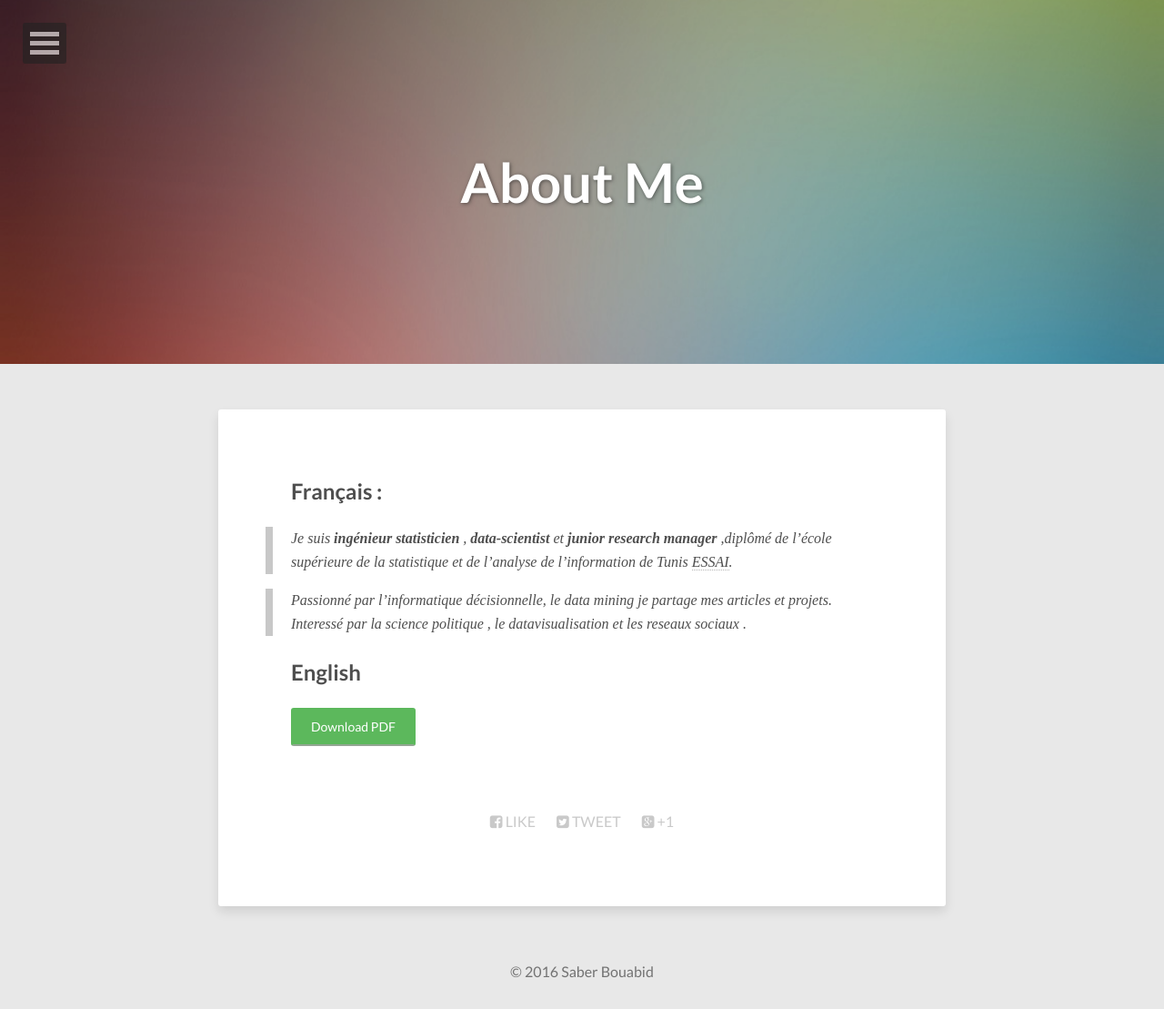
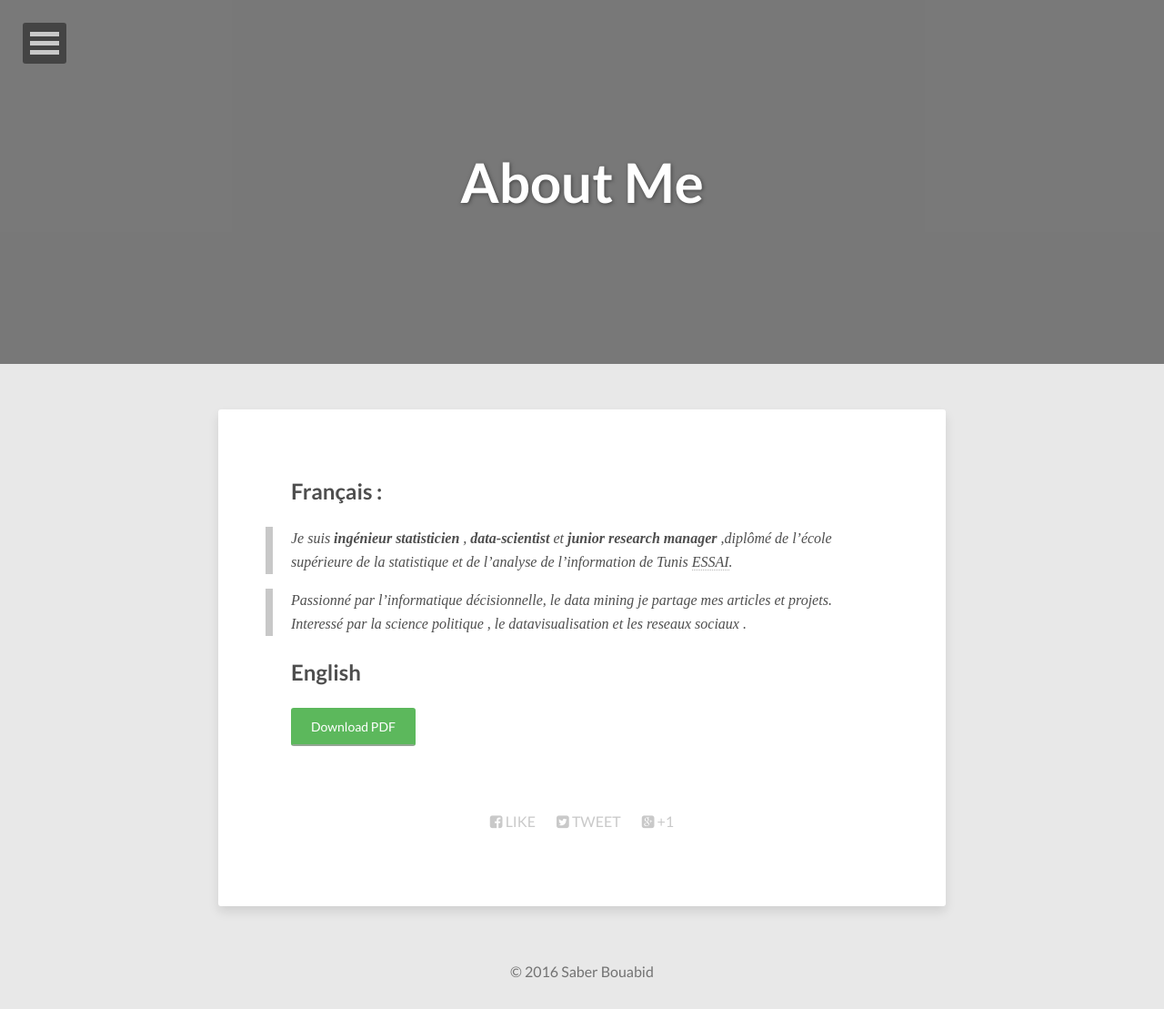
Before and after one commit to saberbouabid/WEBS, a Jekyll site: the page built from about/index.md, in a window 1280 px wide. Shown: the whole page at 91% size. Built offline with Jekyll 4.4.1, drawn with Linux system fonts in a browser that asks for light colours; nearby versions of some CDN libraries.

Commit message:
Update index.md

```diff
--- a/about/index.md
+++ b/about/index.md
@@ -2,7 +2,7 @@
 layout: page
 title: About Me
 image:
-  feature: abstract-3.jpg
+  feature: abaout.jpg
   credit:
   creditlink:
 comments: false
```
